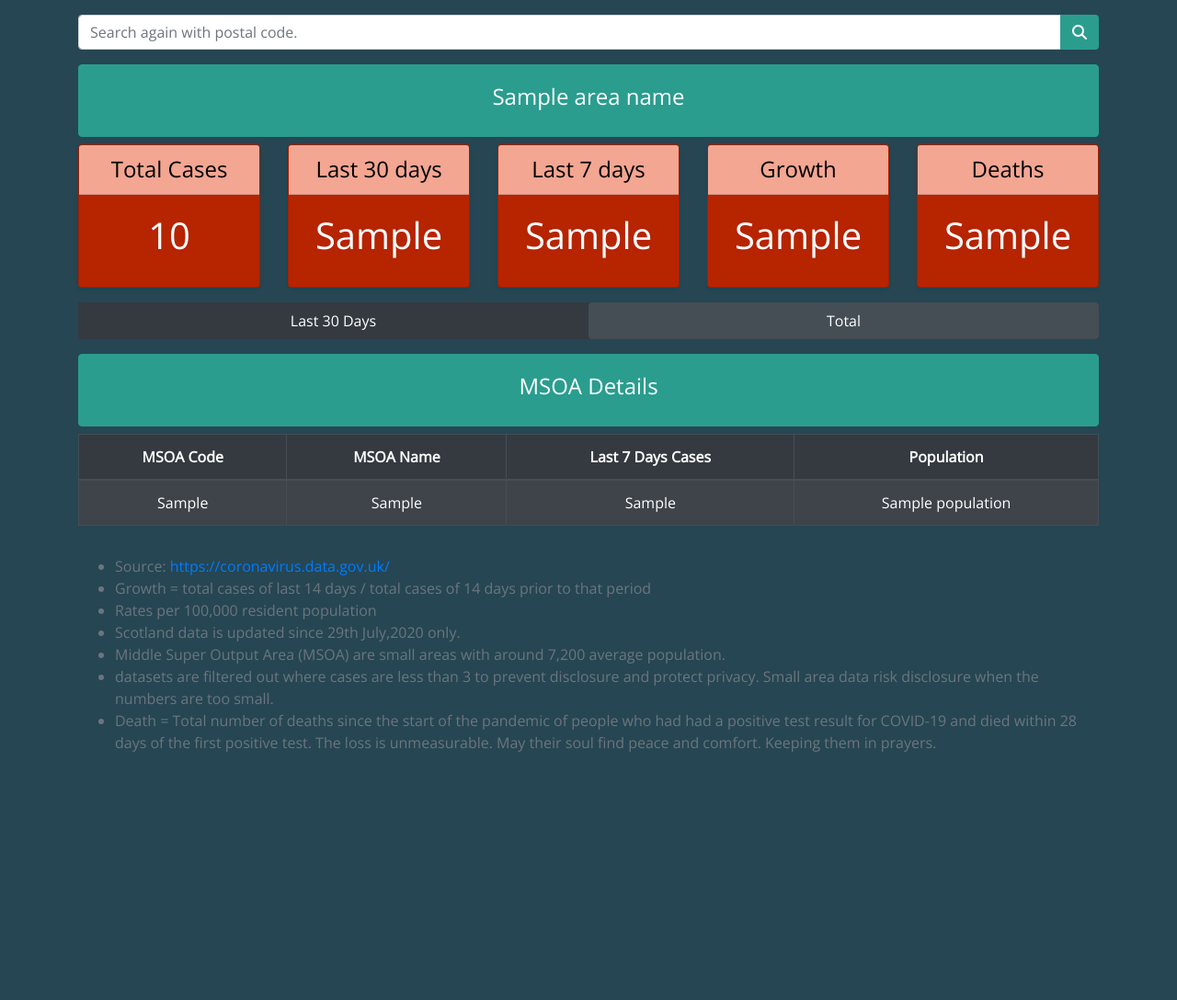
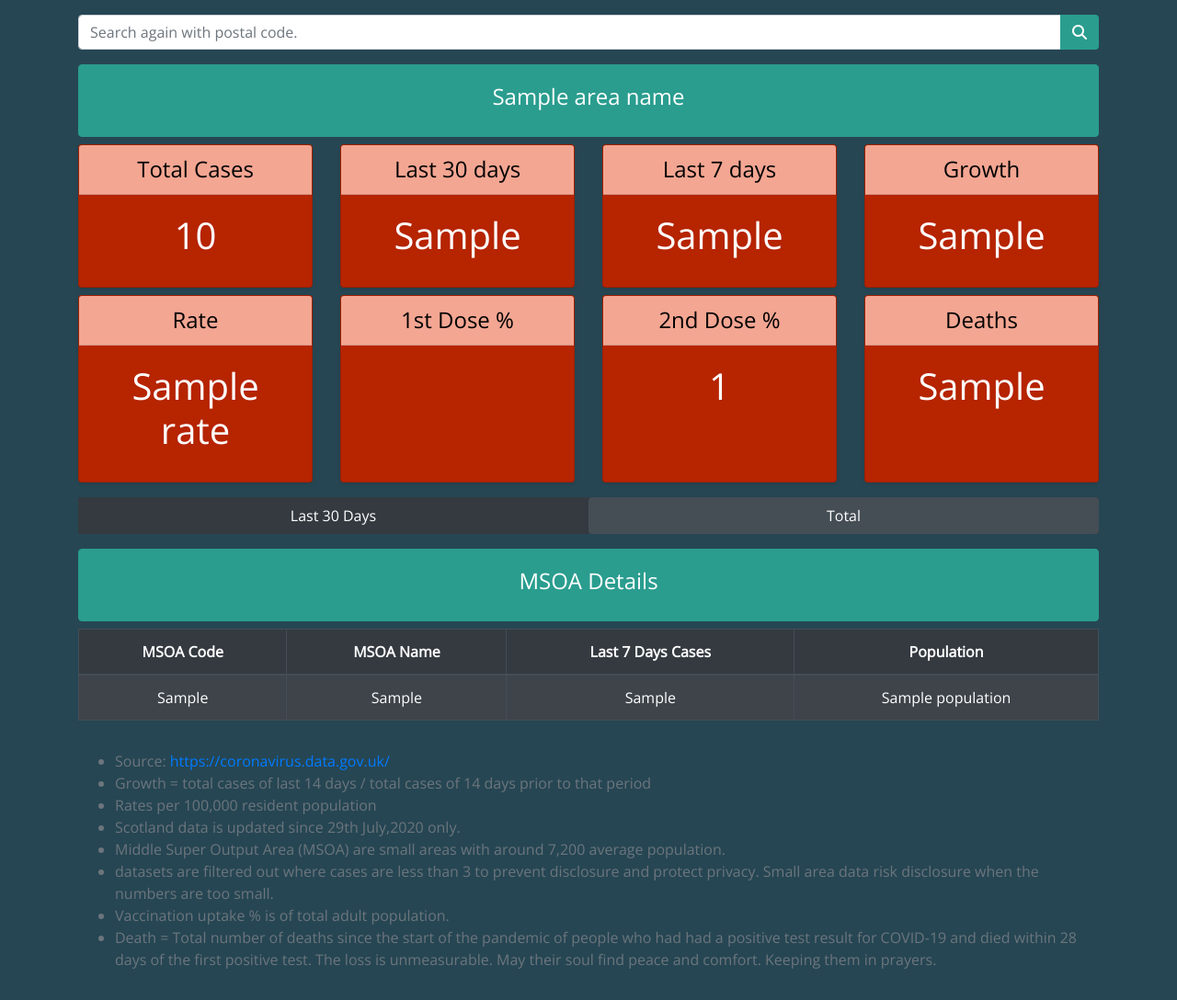
Before and after one commit to bhavesh0009/EnglandCovid19, a Node project: template views/results.ejs in a window 1280 px wide. Shown: the part 195-1283 px from the top of the page at 92% size. Before the commit the page ends 1013 px from the top, so only its background shows below. Run offline with Node 20 templates, Linux system fonts and the light colour scheme; the template is opened without the code that fills it: most values are stand-ins (such as "Sample title", 1, 10 or a date in 2020); some libraries are stand-ins or nearby versions.

Commit message:
introduced vaccination information

```diff
--- a/app.js
+++ b/app.js
@@ -97,6 +97,9 @@
                     areaArea = filteredSum[0]['Area'];
                     areaPopulation = filteredSum[0]['Population'];
                     areaDeaths = filteredSum[0]['cumDeaths28DaysByDeathDate'];
+                    totalVaccineFirstPerCent = filteredSum[0]['totalVaccineFirstPerCent'];
+                    totalVaccineSecondPerCent = filteredSum[0]['totalVaccineSecondPerCent'];
+                    rate = filteredSum[0]['rate'];
                     res.render("results", {
                         specimenDate: specimenDate,
                         confirmedCases: confirmedCases,
@@ -146,6 +149,9 @@
             areaArea = filteredSum[0]['Area'];
             areaPopulation = filteredSum[0]['Population'];
             areaDeaths = filteredSum[0]['cumDeaths28DaysByDeathDate'];
+            totalVaccineFirstPerCent = filteredSum[0]['totalVaccineFirstPerCent'];
+            totalVaccineSecondPerCent = filteredSum[0]['totalVaccineSecondPerCent'];
+            rate = filteredSum[0]['rate'];
             res.render("results", {
                 specimenDate: specimenDate,
                 confirmedCases: confirmedCases,
@@ -168,7 +174,16 @@
 
 
 app.get("/search", function (req, res) {
-    res.render("testSearch");
+    var url = "https://storage.googleapis.com/uk-covid19-data-store/lastRefresh.json";
+    request(url, function (error, response, body) {
+        if (!error && response.statusCode == 200) {
+            console.log("reading inside!!");
+            console.log(body);
+            var data = JSON.parse(body);
+            var refreshTime = data["lastUpdatedAt"];
+            console.log(refreshTime[0]);
+        };
+    });
 });
 
 app.get("*", function (req, res) {
--- a/views/index.ejs
+++ b/views/index.ejs
@@ -178,6 +178,7 @@
                     <li>Growth = total cases of last 14 days / total cases of 14 days prior to that period</li>
                     <li>Rates per 100,000 resident population</li>
                     <li>Scotland data is updated since 29th July,2020 only.</li>
+                    <li>Vaccination uptake % is of total adult population.</li>
                 </ul>
             </span>
         </div>
--- a/views/results.ejs
+++ b/views/results.ejs
@@ -78,7 +78,7 @@
         </div>
     </div>
     <section id="cards">
-        <div class="container">
+        <div class="container mb-2">
             <div class="card-deck text-center">
                 <div class="card shadow-sm" id="mainCards">
                     <div class="card-header" id="mainCardHeader">
@@ -112,6 +112,34 @@
                         <h1 class="card-title pricing-card-title"><%= areaR%></h1>
                     </div>
                 </div>
+            </div>
+        </div>
+        <div class="container">
+            <div class="card-deck text-center">
+                <div class="card shadow-sm" id="mainCards">
+                    <div class="card-header" id="mainCardHeader">
+                        <h4 class="my-0 font-weight-normal">Rate</h4>
+                    </div>
+                    <div class="card-body">
+                        <h1 class="card-title pricing-card-title"><%= rate%></h1>
+                    </div>
+                </div>
+                <div class="card shadow-sm" id="mainCards">
+                    <div class="card-header"  id="mainCardHeader">
+                        <h4 class="my-0 font-weight-normal">1st Dose %</h4>
+                    </div>
+                    <div class="card-body">
+                        <h1 id="firstVaccine" class="card-title pricing-card-title"><%= totalVaccineFirstPerCent%></h1>
+                    </div>
+                </div>
+                <div class="card shadow-sm" id="mainCards">
+                    <div class="card-header" id="mainCardHeader">
+                        <h4 class="my-0 font-weight-normal">2nd Dose %</h4>
+                    </div>
+                    <div class="card-body">
+                        <h1 id="secondVaccine" class="card-title pricing-card-title"><%= totalVaccineSecondPerCent%></h1>
+                    </div>
+                </div>
                 <div class="card shadow-sm" id="mainCards" name="deathDiv">
                     <div class="card-header"  id="mainCardHeader">
                         <h4 class="my-0 font-weight-normal">Deaths</h4>
@@ -123,18 +151,9 @@
             </div>
         </div>
     </section>
-    <div class="container my-2">
-        <script async src="https://pagead2.googlesyndication.com/pagead/js/adsbygoogle.js"></script>
-        <ins class="adsbygoogle"
-            style="display:block"
-            data-ad-format="fluid"
-            data-ad-layout-key="-gw-3+1f-3d+2z"
-            data-ad-client="ca-pub-3644243863892421"
-            data-ad-slot="5567378684"></ins>
-        <script>
-            (adsbygoogle = window.adsbygoogle || []).push({});
-        </script>
-    </div>
+
+
+
     <div class="container mb-0 mt-3">
         <nav class="nav nav-pills nav-justified bg-dark" style="color: #ffffff;">
             <a class="nav-item nav-link active" data-toggle="tab" href="#nav-30days">Last 30 Days</a>
@@ -266,18 +285,6 @@
            </script>
         </div>
     </div>
-    <div class="container  my-2">
-        <script async src="https://pagead2.googlesyndication.com/pagead/js/adsbygoogle.js"></script>
-        <ins class="adsbygoogle"
-            style="display:block"
-            data-ad-format="fluid"
-            data-ad-layout-key="-gw-3+1f-3d+2z"
-            data-ad-client="ca-pub-3644243863892421"
-            data-ad-slot="5567378684"></ins>
-        <script>
-            (adsbygoogle = window.adsbygoogle || []).push({});
-        </script>
-    </div>
     <div id="msoaDetails">
         <div class="container">
             <div class="card mb-2" id="regionTitle">
@@ -310,19 +317,6 @@
 
         </div>
     </div>
-    <div class="container  my-2">
-        <script async src="https://pagead2.googlesyndication.com/pagead/js/adsbygoogle.js"></script>
-        <ins class="adsbygoogle"
-            style="display:block"
-            data-ad-format="fluid"
-            data-ad-layout-key="-gw-3+1f-3d+2z"
-            data-ad-client="ca-pub-3644243863892421"
-            data-ad-slot="5567378684"></ins>
-        <script>
-            (adsbygoogle = window.adsbygoogle || []).push({});
-        </script>
-    </div>
-
     <footer class="footer mt-auto py-3">
         <div class="container">
             <span class="text-muted">
@@ -333,6 +327,7 @@
                     <li>Scotland data is updated since 29th July,2020 only.</li>
                     <li>Middle Super Output Area (MSOA) are small areas with around 7,200 average population. </li>
                     <li>datasets are filtered out where cases are less than 3 to prevent disclosure and protect privacy. Small area data risk disclosure when the numbers are too small.</li>
+                    <li>Vaccination uptake % is of total adult population.</li>
                     <li>Death = Total number of deaths since the start of the pandemic of people who had had a positive test result for COVID-19 and died within 28 days of the first positive test.
                         The loss is unmeasurable. May their soul find peace and comfort. Keeping them in prayers.</li>
                 </ul>
@@ -346,8 +341,12 @@
         };
         var deathCount = <%- areaDeaths%>;
         if (deathCount == 0){
-            console.log(deathCount);
             document.getElementById("deathH1").innerHTML  = "NA";
+        };
+        var totalVaccineFirstPerCent = <%- totalVaccineFirstPerCent%>;
+        if (totalVaccineFirstPerCent == 0){
+            document.getElementById("firstVaccine").innerHTML  = "NA";
+            document.getElementById("secondVaccine").innerHTML  = "NA";
         };
     </script>
     <script src="https://code.jquery.com/jquery-3.5.1.slim.min.js"
```
Also changed, not shown: views/summary.ejs (+8 -3 lines), 1 other file.
